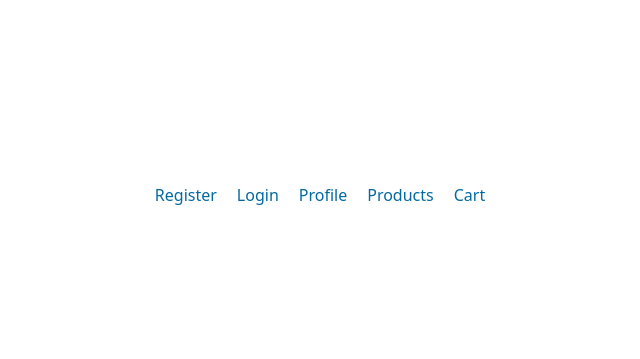
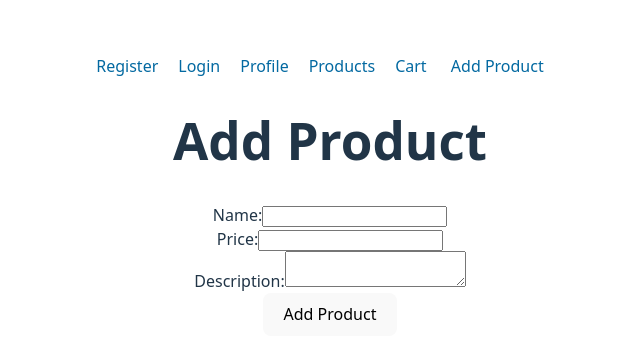
Before and after one commit to antonovmike/demo_store, a React (Vite) app in the folder demo-store-client/: page /#/add in a window 1280 px wide. Shown: the part 205-564 px from the top of the page, without its empty margins (310-950 px from the left). Built offline with nearby package versions, Linux system fonts and the light colour scheme; no server answers.

Commit message:
[ADD] A page for adding new products to the database by users with administrator rights

```diff
--- a/demo-store-client/src/App.jsx
+++ b/demo-store-client/src/App.jsx
@@ -1,16 +1,19 @@
 import { Link, Routes, Route, HashRouter } from "react-router-dom";
 import { AuthProvider } from "./context/AuthContext.jsx";
 import { CartProvider } from "./context/CartContext.jsx";
+import { ProductProvider } from "./context/ProductContext.jsx";
 import CartPage from "./components/CartPage";
 import RegisterForm from "./components/RegisterForm";
 import LoginForm from "./components/LoginForm";
 import ProfilePage from "./components/ProfilePage";
 import ProductsPage from "./components/ProductsPage";
+import AddProductPage from "./components/AddProductPage";
 import "./App.css";
 
 function App() {
   return (
     <AuthProvider>
+      <ProductProvider>
         <CartProvider>
           <HashRouter>
             <nav>
@@ -19,6 +22,7 @@ function App() {
               <Link to="/profile">Profile</Link>
               <Link to="/products">Products</Link>
               <Link to="/cart">Cart</Link> {/* Cart link can be added here when CartPage is implemented */}
+              <Link to="/add">Add Product</Link>
             </nav>
             <Routes>
               <Route path="/register" element={<RegisterForm />} />
@@ -26,9 +30,11 @@ function App() {
               <Route path="/profile" element={<ProfilePage />} />
               <Route path="/products" element={<ProductsPage />} />
               <Route path="/cart" element={<CartPage />} />
+              <Route path="/add" element={<AddProductPage />} />
             </Routes>
           </HashRouter>
         </CartProvider>
+      </ProductProvider>
     </AuthProvider>
   );
 }
--- /dev/null
+++ b/demo-store-client/src/components/AddProductPage.jsx
@@ -0,0 +1,72 @@
+import { useState, useContext } from "react";
+import { ProductContext } from "../context/ProductContext";
+import api from "../api/axios";
+
+export default function AddProductPage() {
+    const [name, setName] = useState("");
+    const [price, setPrice] = useState("");
+    const [description, setDescription] = useState("");
+    const { addNewProduct } = useContext(ProductContext);
+
+    const handleAddProduct = async (e) => {
+        e.preventDefault();
+        try {
+            const res = await api.post("/products", { name, price, description });
+            addNewProduct(res.data);
+            setName("");
+            setPrice("");
+            setDescription("");
+        } catch (err) {
+            console.error("Error adding product:", err);
+        }
+    };
+
+    return (
+        <div className="p-4">
+            <h1 className="text-xl font-bold mb-4">Add Product</h1>
+            <form onSubmit={handleAddProduct}>
+                <div className="mb-4">
+                    <label htmlFor="name" className="block font-semibold">
+                        Name:
+                    </label>
+                    <input
+                        type="text"
+                        id="name"
+                        value={name}
+                        onChange={(e) => setName(e.target.value)}
+                        className="border rounded w-full py-2 px-3"
+                    />
+                </div>
+                <div className="mb-4">
+                    <label htmlFor="price" className="block font-semibold">
+                        Price:
+                    </label>
+                    <input
+                        type="number"
+                        id="price"
+                        value={price}
+                        onChange={(e) => setPrice(e.target.value)}
+                        className="border rounded w-full py-2 px-3"
+                    />
+                </div>
+                <div className="mb-4">
+                    <label htmlFor="description" className="block font-semibold">
+                        Description:
+                    </label>
+                    <textarea
+                        id="description"
+                        value={description}
+                        onChange={(e) => setDescription(e.target.value)}
+                        className="border rounded w-full py-2 px-3"
+                    />
+                </div>
+                <button
+                    type="submit"
+                    className="bg-blue-500 text-white py-2 px-4 rounded hover:bg-blue-600"
+                >
+                    Add Product
+                </button>
+            </form>
+        </div>
+    );
+}
--- /dev/null
+++ b/demo-store-client/src/context/ProductContext.js
@@ -0,0 +1,2 @@
+import { createContext } from 'react';
+export const ProductContext = createContext();
--- /dev/null
+++ b/demo-store-client/src/context/ProductContext.jsx
@@ -0,0 +1,33 @@
+import { useState, useEffect } from "react";
+import { ProductContext } from "./ProductContext";
+
+export const ProductProvider = ({ children }) => {
+  const [products, setProducts] = useState([]);
+
+  // Load products from API on mount
+  useEffect(() => {
+    // Simulate API call
+    const fetchProducts = async () => {
+      const response = await fetch("/api/products");
+      const data = await response.json();
+      setProducts(data);
+    };
+    fetchProducts();
+  }, []);
+
+  // Add new product
+  const addNewProduct = (product) => {
+    setProducts((prev) => [...prev, product]);
+  };
+
+  return (
+    <ProductContext.Provider
+      value={{
+        products,
+        addNewProduct,
+      }}
+    >
+      {children}
+    </ProductContext.Provider>
+  );
+};
```
Lines whose indentation alone changed are shown as unchanged.
